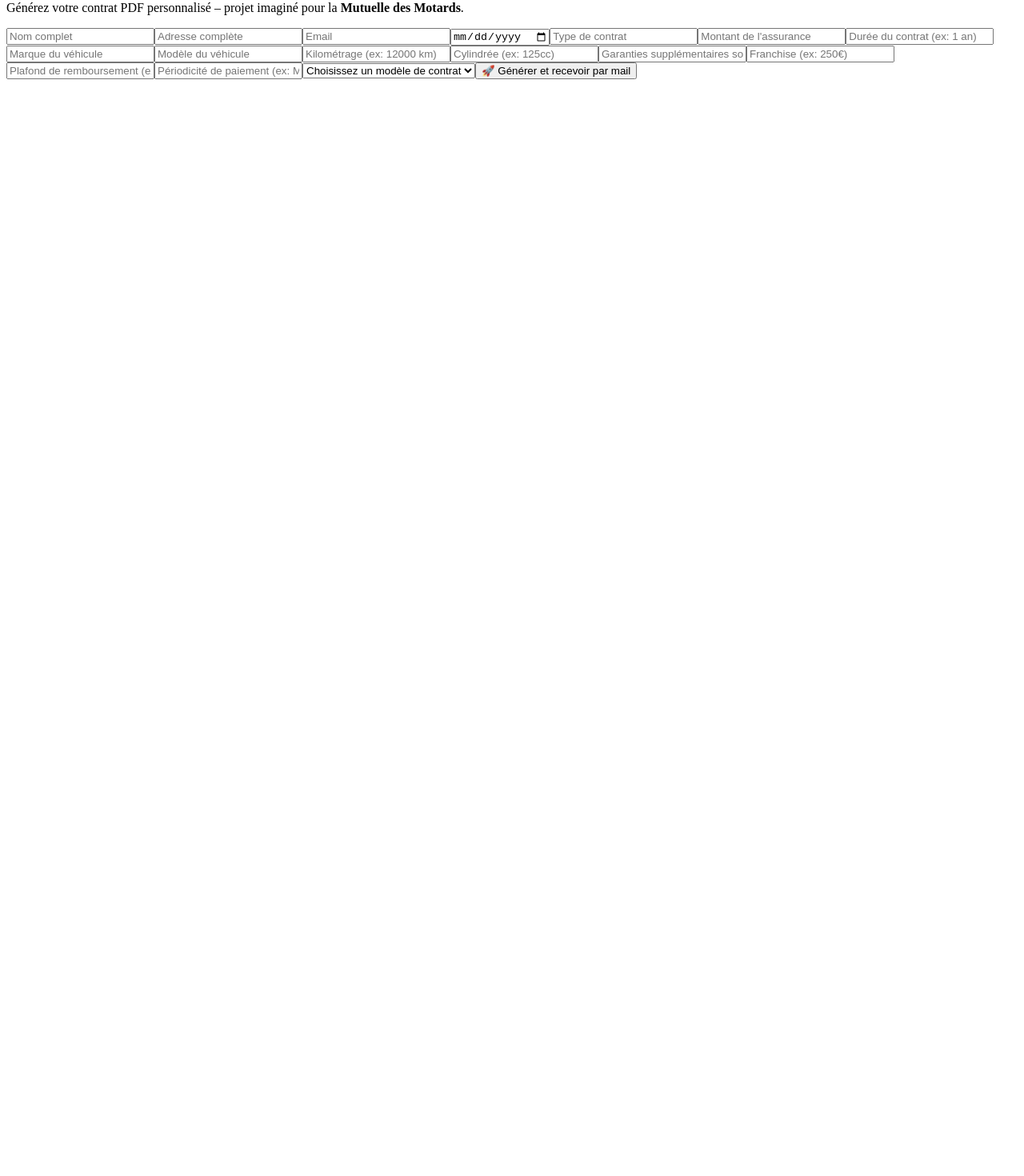
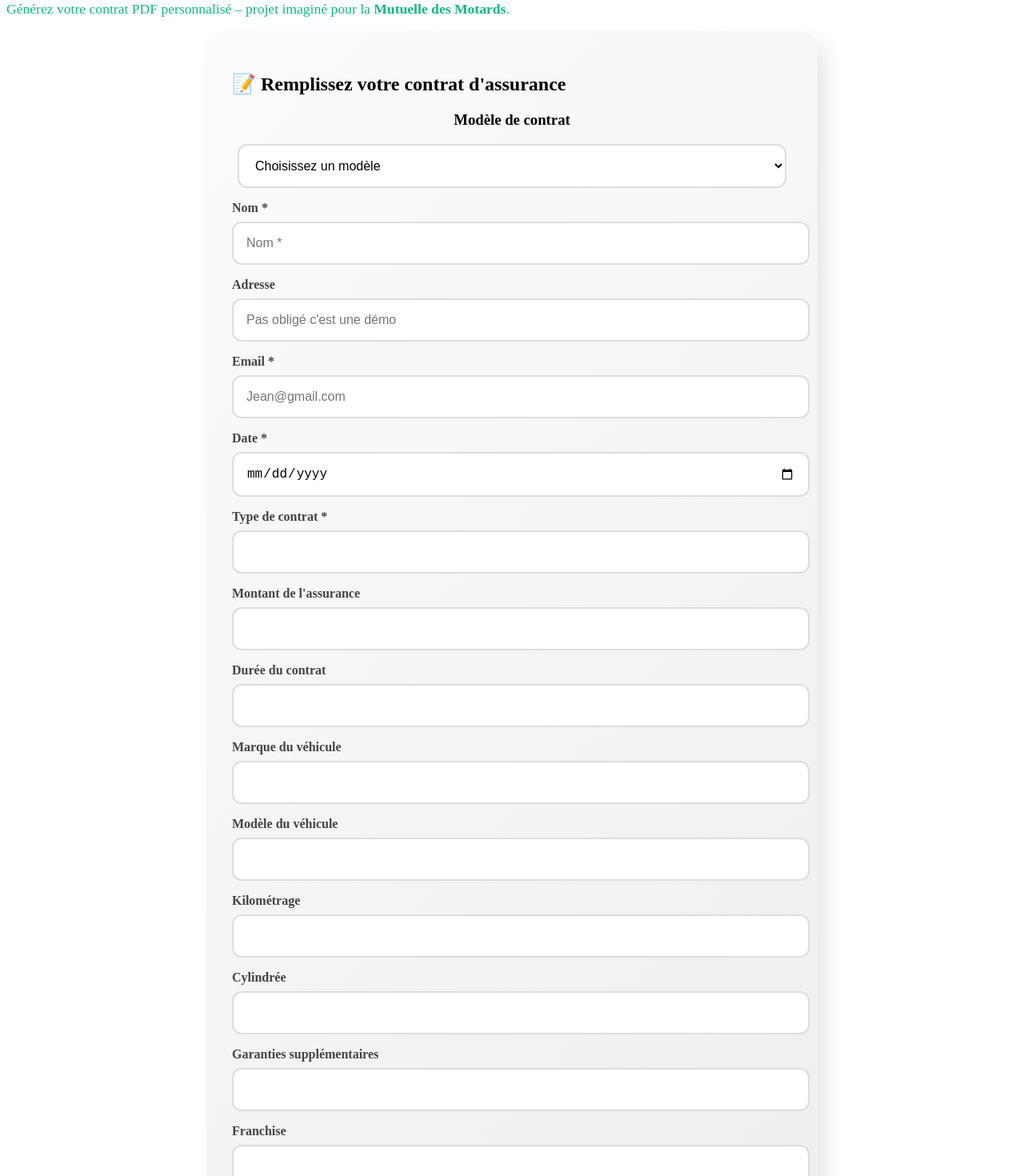
Before and after one commit to Malik971/DocuflowPDF, a React (Vite) app in the folder frontend/: page / in a window 1280 px wide. Shown: the part 80-1550 px from the top of the page at 80% size. Before the commit the page ends 800 px from the top, so only its background shows below. Built offline with nearby package versions, Linux system fonts and the light colour scheme.

Commit message:
style du formulaire css frontend ajouter

```diff
--- /dev/null
+++ b/frontend/src/components/Formulaire.css
@@ -0,0 +1,118 @@
+/* Style général du formulaire */
+form {
+  background: linear-gradient(135deg, #fdfbfb 0%, #ebedee 100%);
+  padding: 2rem;
+  border-radius: 20px;
+  box-shadow: 10px 15px 25px rgba(0, 0, 0, 0.1);
+  animation: fadeIn 1s ease-out;
+  max-width: 700px;
+  margin: auto;
+}
+
+/* Animations d'entrée */
+@keyframes fadeIn {
+  from {
+    opacity: 0;
+    transform: translateY(20px);
+  }
+  to {
+    opacity: 1;
+    transform: translateY(0);
+  }
+}
+
+/* Groupes de champs */
+.form-group {
+  margin-bottom: 1rem;
+  position: relative;
+  transition: all 0.3s ease;
+}
+
+/* Libellés */
+.form-group label {
+  display: block;
+  font-weight: bold;
+  margin-bottom: 0.5rem;
+  color: #444;
+  transition: color 0.2s ease;
+}
+
+/* Inputs et selects */
+input[type="text"],
+input[type="email"],
+input[type="date"],
+input[type="adresse"],
+select {
+  width: 98%;
+  padding: 1rem;
+  border: 2px solid #ddd;
+  border-radius: 12px;
+  font-size: 1rem;
+  transition: border-color 0.3s, box-shadow 0.3s;
+  background: #fff;
+}
+
+input:focus,
+select:focus {
+  outline: none;
+  border-color: #4f46e5;
+  box-shadow: 0 0 0 5px rgba(99, 102, 241, 0.2);
+  background: #f0f8ff;
+}
+
+/* Effets de survol */
+input:hover,
+select:hover {
+  border-color: #6366f1;
+  background: #f9f9ff;
+}
+
+/* Champs avec effet de zoom au focus */
+input:focus {
+  transform: scale(1.02);
+}
+
+/* Bouton submit */
+button[type="submit"] {
+  background: linear-gradient(135deg, #4f46e5, #6366f1);
+  color: white;
+  padding: 1rem 2rem;
+  font-size: 1.1rem;
+  font-weight: bold;
+  border: none;
+  border-radius: 12px;
+  cursor: pointer;
+  transition: all 0.4s ease;
+  margin-top: 2rem;
+  width: 100%;
+  box-shadow: 0 8px 20px rgba(99, 102, 241, 0.4);
+}
+
+/* Hover sur bouton */
+button[type="submit"]:hover {
+  background: linear-gradient(135deg, #6366f1, #4f46e5);
+  transform: scale(1.05);
+  box-shadow: 0 10px 25px rgba(99, 102, 241, 0.5);
+}
+
+/* Animation du bouton au clic */
+button[type="submit"]:active {
+  transform: scale(0.98);
+}
+
+/* Message de retour */
+p.text-center {
+  margin-top: 1rem;
+  color: #10b981;
+  font-size: 1.1rem;
+  animation: fadeIn 0.5s ease-out;
+}
+
+/* Petits effets globaux */
+input, select {
+  transition: all 0.3s ease-in-out;
+}
+
+.form-group:hover label {
+  color: #6366f1;
+}
--- a/frontend/src/components/FormulaireContrat.jsx
+++ b/frontend/src/components/FormulaireContrat.jsx
@@ -1,34 +1,69 @@
-import React, { useState } from 'react';
-import ProgressOverlay from './ProgressOverlay';
+import React, { useState } from "react";
+import ProgressOverlay from "./ProgressOverlay";
+import "./Formulaire.css";
 
-const FormulaireContrat = () => {
+export default function FormulaireContrat() {
+  const [form, setForm] = useState({
+    nom: "",
+    adresse: "",
+    email: "",
+    date: "",
+    typeContrat: "",
+    montant: "",
+    duree: "",
+    marque: "",
+    modele: "",
+    kilometrage: "",
+    cylindree: "",
+    garantiesSupplementaires: "",
+    franchise: "",
+    plafondRemboursement: "",
+    periodicitePaiement: "",
+    modeleContrat: "",
+  });
   const [isLoading, setIsLoading] = useState(false);
-  const [message, setMessage] = useState('');
+  const [message, setMessage] = useState("");
+
+  const handleChange = (e) => {
+    setForm({ ...form, [e.target.name]: e.target.value });
+  };
 
   const handleSubmit = async (e) => {
     e.preventDefault();
     setIsLoading(true);
-    setMessage('');
-
-    const formData = new FormData(e.target);
-    const data = {};
-    formData.forEach((v, k) => data[k] = v);
-
     try {
-      const response = await fetch('https://docuflowpdf.onrender.com/api/generate-pdf', {
-        method: 'POST',
-        headers: { 'Content-Type': 'application/json' },
-        body: JSON.stringify(data)
+      const response = await fetch("http://localhost:8080/api/documents/genererContrat", {
+        method: "POST",
+        headers: { "Content-Type": "application/json" },
+        body: JSON.stringify(form),
       });
 
       if (response.ok) {
-        setMessage("✅ Contrat envoyé par email !");
-        e.target.reset();
+        setMessage("✅ Contrat généré et envoyé avec succès !");
+        setForm({
+          nom: "",
+          adresse: "",
+          email: "",
+          date: "",
+          typeContrat: "",
+          montant: "",
+          duree: "",
+          marque: "",
+          modele: "",
+          kilometrage: "",
+          cylindree: "",
+          garantiesSupplementaires: "",
+          franchise: "",
+          plafondRemboursement: "",
+          periodicitePaiement: "",
+          modeleContrat: "",
+        });
       } else {
-        setMessage("❌ Une erreur est survenue.");
+        setMessage("❌ Une erreur est survenue lors de l'envoi.");
       }
-    } catch (err) {
-      setMessage("❌ Impossible de contacter le serveur.");
+    } catch (error) {
+      console.error("Erreur lors de l'envoi :", error);
+      setMessage("❌ Erreur réseau ou serveur inaccessible.");
     } finally {
       setIsLoading(false);
     }
@@ -37,51 +72,98 @@
   return (
     <>
       <ProgressOverlay isVisible={isLoading} />
-      <form onSubmit={handleSubmit} className="bg-white p-8 rounded-lg shadow-lg w-full max-w-2xl mx-auto grid grid-cols-1 md:grid-cols-2 gap-4"
-      >
-        <input className="border border-gray-300 p-3 rounded-md focus:outline-none focus:ring-2 focus:ring-blue-500"
- type="text" name="nom" placeholder="Nom complet" required />
-        <input className="border border-gray-300 p-3 rounded-md focus:outline-none focus:ring-2 focus:ring-blue-500"
- type="text" name="adresse" placeholder="Adresse complète" required />
-        <input className="border border-gray-300 p-3 rounded-md focus:outline-none focus:ring-2 focus:ring-blue-500"
- type="email" name="email" placeholder="Email" required />
-        <input className="border border-gray-300 p-3 rounded-md focus:outline-none focus:ring-2 focus:ring-blue-500"
- type="date" name="date" placeholder="Date du contrat" required />
-        <input className="border border-gray-300 p-3 rounded-md focus:outline-none focus:ring-2 focus:ring-blue-500"
- type="text" name="typeContrat" placeholder="Type de contrat" required />
-        <input className="border border-gray-300 p-3 rounded-md focus:outline-none focus:ring-2 focus:ring-blue-500"
- type="text" name="montant" placeholder="Montant de l'assurance" />
-        <input className="border border-gray-300 p-3 rounded-md focus:outline-none focus:ring-2 focus:ring-blue-500"
- type="text" name="duree" placeholder="Durée du contrat (ex: 1 an)" />
-        <input className="border border-gray-300 p-3 rounded-md focus:outline-none focus:ring-2 focus:ring-blue-500"
- type="text" name="marque" placeholder="Marque du véhicule" />
-        <input className="border border-gray-300 p-3 rounded-md focus:outline-none focus:ring-2 focus:ring-blue-500"
- type="text" name="modele" placeholder="Modèle du véhicule" />
-        <input className="border border-gray-300 p-3 rounded-md focus:outline-none focus:ring-2 focus:ring-blue-500"
- type="text" name="kilometrage" placeholder="Kilométrage (ex: 12000 km)" />
-        <input className="border border-gray-300 p-3 rounded-md focus:outline-none focus:ring-2 focus:ring-blue-500"
- type="text" name="cylindree" placeholder="Cylindrée (ex: 125cc)" />
-        <input className="border border-gray-300 p-3 rounded-md focus:outline-none focus:ring-2 focus:ring-blue-500"
- type="text" name="garantiesSupplementaires" placeholder="Garanties supplémentaires souhaitées" />
-        <input className="border border-gray-300 p-3 rounded-md focus:outline-none focus:ring-2 focus:ring-blue-500"
- type="text" name="franchise" placeholder="Franchise (ex: 250€)" />
-        <input className="border border-gray-300 p-3 rounded-md focus:outline-none focus:ring-2 focus:ring-blue-500"
- type="text" name="plafondRemboursement" placeholder="Plafond de remboursement (ex: 10 000€)" />
-        <input className="border border-gray-300 p-3 rounded-md focus:outline-none focus:ring-2 focus:ring-blue-500"
- type="text" name="periodicitePaiement" placeholder="Périodicité de paiement (ex: Mensuelle)" />
-        <select className="border border-gray-300 p-3 rounded-md focus:outline-none focus:ring-2 focus:ring-blue-500"
- name="modeleContrat" required>
-          <option value="">Choisissez un modèle de contrat</option>
-          <option value="modele1">🛵 Moto basique</option>
-          <option value="modele2">🏍️ Moto premium</option>
-          <option value="modele3">🧒 Scoot’ jeune</option>
-          <option value="modele4">🔒 Franchise renforcée</option>
-        </select>
-        <button type="submit">🚀 Générer et recevoir par mail</button>
-        {message && <p className="text-center font-bold">{message}</p>}
+      <form className="formulaire" onSubmit={handleSubmit}>
+        <h2>📝 Remplissez votre contrat d'assurance</h2>
+
+        <div className="form-group">
+          <center><h3>Modèle de contrat</h3>
+          <select name="modeleContrat" value={form.modeleContrat} onChange={handleChange}>
+            <option value="">Choisissez un modèle</option>
+            <option value="modele1">🛵 Moto basique</option>
+            <option value="modele2">🏍️ Moto premium</option>
+            <option value="modele3">🧒 Scoot’ jeune</option>
+            <option value="modele4">🔒 Franchise renforcée</option>
+          </select></center>
+        </div>
+
+        <div className="form-group">
+          <label>Nom *</label>
+          <input type="text" name="nom" placeholder="Nom *" value={form.nom} onChange={handleChange} required />
+        </div>
+
+        <div className="form-group">
+          <label>Adresse</label>
+          <input type="text" name="adresse" placeholder="Pas obligé c'est une démo" value={form.adresse} onChange={handleChange} />
+        </div>
+
+        <div className="form-group">
+          <label>Email *</label>
+          <input type="email" name="email" placeholder="Jean@gmail.com" value={form.email} onChange={handleChange} required />
+        </div>
+
+        <div className="form-group">
+          <label>Date *</label>
+          <input type="date" name="date" value={form.date} onChange={handleChange} required />
+        </div>
+
+        <div className="form-group">
+          <label>Type de contrat *</label>
+          <input type="text" name="typeContrat" value={form.typeContrat} onChange={handleChange} required/>
+        </div>
+
+        <div className="form-group">
+          <label>Montant de l'assurance</label>
+          <input type="text" name="montant" value={form.montant} onChange={handleChange} />
+        </div>
+
+        <div className="form-group">
+          <label>Durée du contrat</label>
+          <input type="text" name="duree" value={form.duree} onChange={handleChange} />
+        </div>
+
+        <div className="form-group">
+          <label>Marque du véhicule</label>
+          <input type="text" name="marque" value={form.marque} onChange={handleChange} />
+        </div>
+
+        <div className="form-group">
+          <label>Modèle du véhicule</label>
+          <input type="text" name="modele" value={form.modele} onChange={handleChange} />
+        </div>
+
+        <div className="form-group">
+          <label>Kilométrage</label>
+          <input type="text" name="kilometrage" value={form.kilometrage} onChange={handleChange} />
+        </div>
+
+        <div className="form-group">
+          <label>Cylindrée</label>
+          <input type="text" name="cylindree" value={form.cylindree} onChange={handleChange} />
+        </div>
+
+        <div className="form-group">
+          <label>Garanties supplémentaires</label>
+          <input type="text" name="garantiesSupplementaires" value={form.garantiesSupplementaires} onChange={handleChange} />
+        </div>
+
+        <div className="form-group">
+          <label>Franchise</label>
+          <input type="text" name="franchise" value={form.franchise} onChange={handleChange} />
+        </div>
+
+        <div className="form-group">
+          <label>Plafond de remboursement</label>
+          <input type="text" name="plafondRemboursement" value={form.plafondRemboursement} onChange={handleChange} />
+        </div>
+
+        <div className="form-group">
+          <label>Périodicité de paiement</label>
+          <input type="text" name="periodicitePaiement" value={form.periodicitePaiement} onChange={handleChange} />
+        </div>
+
+        <button type="submit" className="submit-button">🚀 Générer et recevoir par mail</button>
+        {message && <p className="message">{message}</p>}
       </form>
     </>
   );
-};
-
-export default FormulaireContrat;
+}
```
Also changed, not shown: 1 other file (tests, documents, lock files or other folders).
